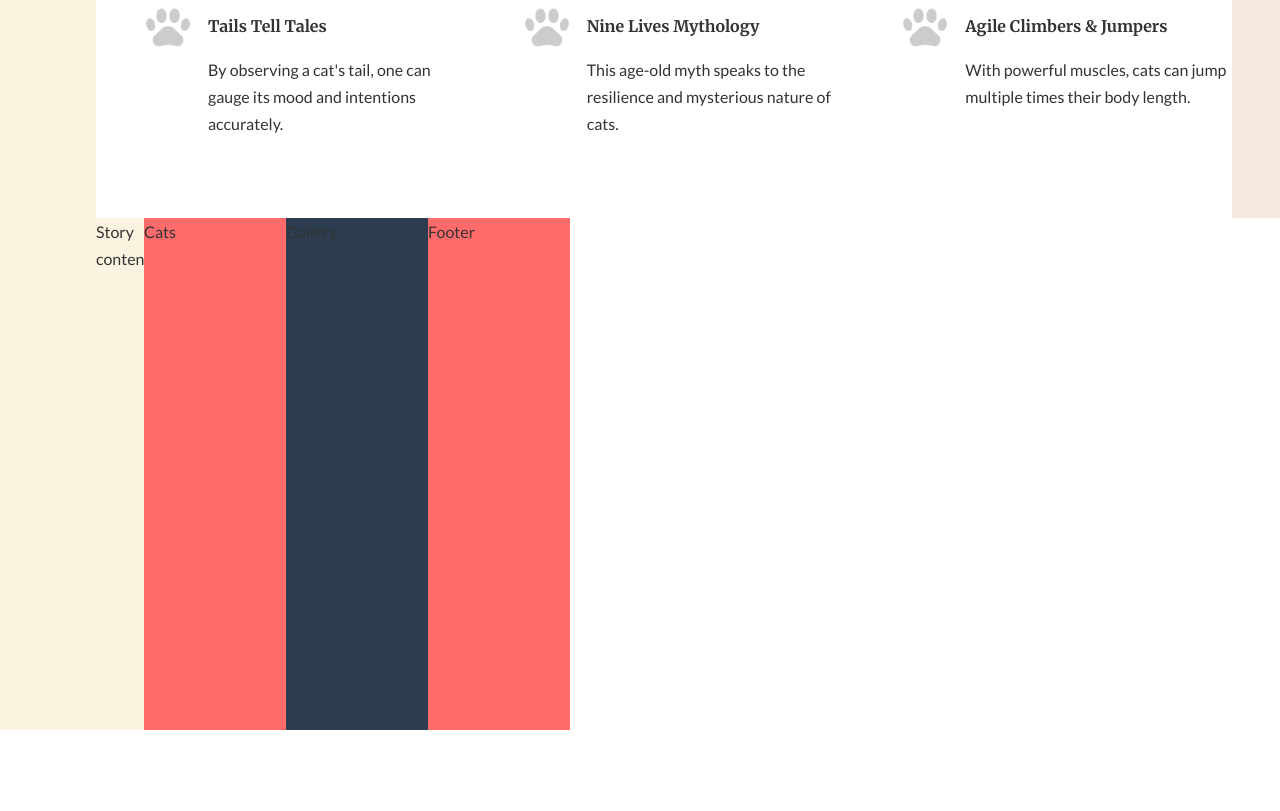
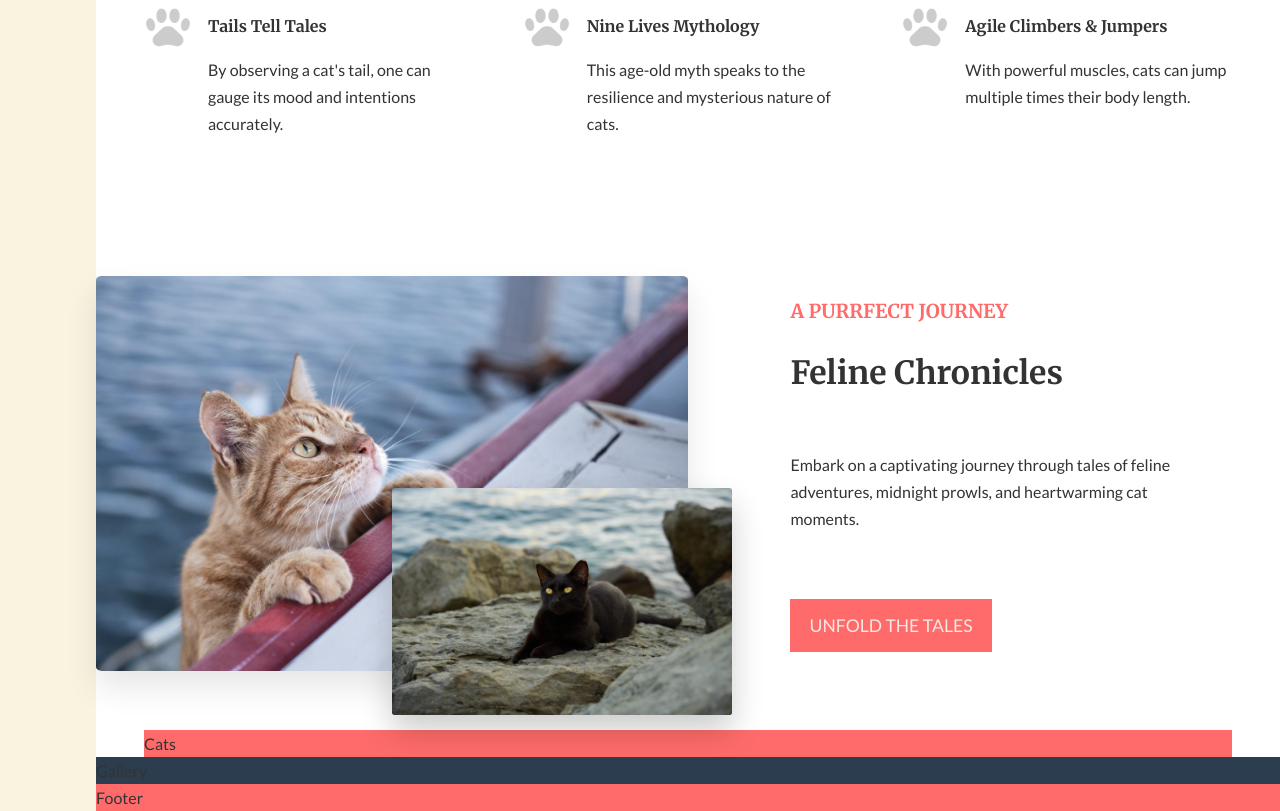
Before and after one commit to Maz-hub/Cats-Co., a website: page index.html in a window 1280 px wide. Shown: the part 880-1691 px from the top of the page. Before the commit the page ends 1610 px from the top, so only its background shows below. Drawn offline with Linux system fonts and the light colour scheme.

Commit message:
Finished the Story section

```diff
--- a/index.html
+++ b/index.html
@@ -75,8 +75,28 @@
       </div>
     </section>
 
-    <div class="story__pictures">Story pictures</div>
-    <div class="story__content">Story content</div>
+    <div class="story__pictures">
+      <img
+        src="img/orange-cat-boat.jpg"
+        alt="Orange cat on the boat"
+        class="story__img--1"
+      />
+      <img
+        src="img/cat-rocky-beach.jpg"
+        alt="Black cat on the beach"
+        class="story__img--2"
+      />
+    </div>
+
+    <div class="story__content">
+      <h3 class="heading-3 mb-small">A Purrfect Journey</h3>
+      <h2 class="heading-2 heading-2--dark mb-large">Feline Chronicles</h2>
+      <p class="story__text mb-huge">
+        Embark on a captivating journey through tales of feline adventures,
+        midnight prowls, and heartwarming cat moments.
+      </p>
+      <button class="btn">Unfold The Tales</button>
+    </div>
     <section class="cats">Cats</section>
     <section class="gallery">Gallery</section>
     <footer class="footer">Footer</footer>
--- a/sass/_base.scss
+++ b/sass/_base.scss
@@ -6,6 +6,7 @@ $color-primary-dark: darken($color-primary, 10%);
 
 // Secondary Color
 $color-secondary: hsl(0, 100%, 71%);
+$color-secondary-dark: darken($color-secondary, 5%);;
 
 // Text Colors
 $text-primary: hsl(0, 0%, 20%);
@@ -47,4 +48,6 @@ body {
   grid-template-rows: 80vh min-content 40vw repeat(3, min-content);
 
   grid-template-columns: [sidebar-start] 6rem [sidebar-end full-start] minmax(3rem, 1fr) [center-start] repeat(8,[col-start] minmax(min-content, 8.875rem)[col-end]) [center-end] minmax(3rem, 1fr) [full-end] ;
+
+
 }
--- a/sass/_cats.scss
+++ b/sass/_cats.scss
@@ -1,3 +1,4 @@
 .cats {
     background-color: $color-secondary;
+    grid-column: center-start/ center-end;
 }
--- a/sass/_favorites.scss
+++ b/sass/_favorites.scss
@@ -1,3 +1,4 @@
 .favorites {
-    background-color: $accent-color-light;
+    background-color: $color-secondary;
+    grid-column: col-start 7 / full-end;
 }
--- a/sass/_footer.scss
+++ b/sass/_footer.scss
@@ -1,3 +1,4 @@
 .footer {
     background-color: $color-secondary;
+    grid-column: full-start / full-end;
 }
--- a/sass/_gallery.scss
+++ b/sass/_gallery.scss
@@ -1,3 +1,4 @@
 .gallery {
     background-color: $accent-color-light;
+    grid-column: full-start / full-end;
 }
--- a/sass/_header.scss
+++ b/sass/_header.scss
@@ -1,3 +1,4 @@
 .header {
     background-color: $color-primary-dark;
+    grid-column: full-start / col-end 6;
 }
--- a/sass/_story.scss
+++ b/sass/_story.scss
@@ -1,4 +1,42 @@
 .story {
-    &__pictures {background-color: $color-primary;}
-    &__content {background-color: $background-color;}
+  &__pictures {
+    //background-color: $background-color;
+    grid-column: full-start / col-end 4;
+
+    display: grid;
+    grid-template-rows: repeat(4, 1fr);
+    grid-template-columns: repeat(4, 1fr);
+    align-items: center;
+  }
+
+  &__img--1 {
+    width: 100%;
+    grid-row: 1 / span 4;
+    grid-column: 1 / span 4;
+    box-shadow: 0 1rem 2rem rgba(0, 0, 0, 0.1);
+    border-radius: 1%;
+  }
+
+  &__img--2 {
+    width: 115%;
+    grid-row: 3 / 5;
+    grid-column: 3 / 5;
+    z-index: 10;
+    box-shadow: 0 1rem 2rem rgba(0, 0, 0, 0.2);
+    border-radius: 1%;
+  }
+
+  &__content {
+    grid-column: col-start 5 / full-end;
+    padding: 6vw 8vw;
+
+    display: grid;
+    align-items: center;
+    justify-items: start;
+
+    // display: flex;
+    // flex-direction: column;
+    // justify-content: center;
+    // align-items: flex-start;
+  }
 }
--- a/sass/_typography.scss
+++ b/sass/_typography.scss
@@ -9,10 +9,22 @@
 
 .heading-2 {
   @extend %heading;
+  font-size: 2rem;
+  //line-height: 5rem;
+
+  &--light {
+    color: $color-primary;
+  }
+  &--dark {
+    color: $text-primary;
+  }
 }
 
 .heading-3 {
   @extend %heading;
+  font-size: 1.2rem;
+  color: $color-secondary;
+  text-transform: uppercase;
 }
 
 .heading-4 {
@@ -26,3 +38,38 @@
     color: $text-primary;
   }
 }
+
+.btn {
+  background-color: $color-secondary;
+  color: $color-primary;
+  border: none;
+  border-radius: 0;
+  font-family: $font-primary;
+  font-size: 1.1rem;
+  text-transform: uppercase;
+  padding: 1rem 1.2rem;
+  cursor: pointer;
+  transition: all 0.2s;
+
+  &:hover {
+    background-color: $color-secondary-dark;
+  }
+}
+
+// --- MARGINS ---
+
+.mb-small {
+  margin-bottom: 1rem;
+}
+
+.mb-medium {
+  margin-bottom: 2rem;
+}
+
+.mb-large {
+  margin-bottom: 3rem;
+}
+
+.mb-huge {
+  margin-bottom: 4rem;
+}
```
Also changed, not shown: css/main.css, img/cat-rocky-beach.jpg (added), img/orange-cat-boat.jpg (added), sass/main.css, 1 other file.
